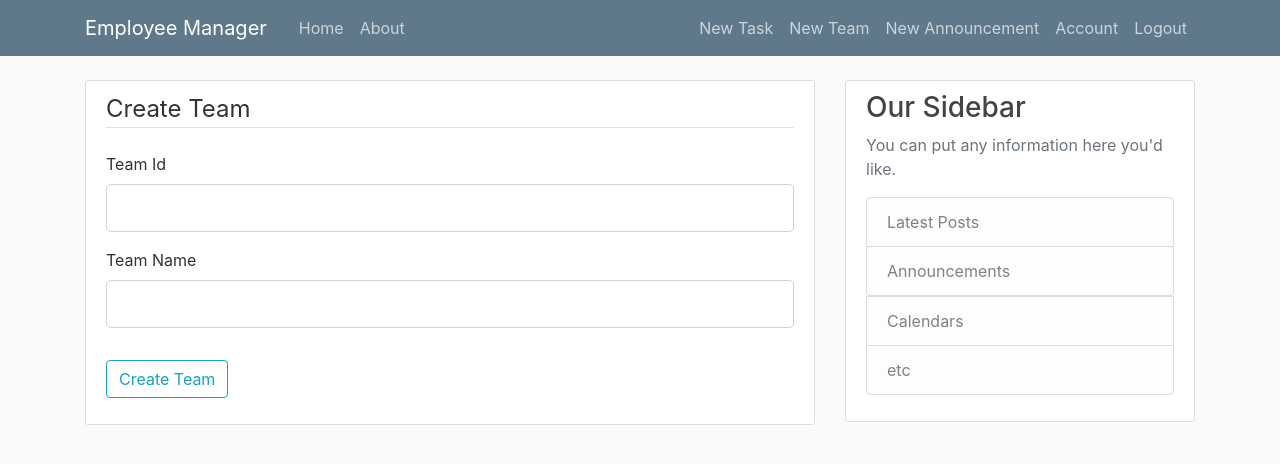
After one commit to shoushimayaUCI/employee-manager, a Flask app: page /new_team in a window 1280 px wide. The commit adds this page. Shown: the top 464 px of the page. Run offline with Flask 2, Linux system fonts and the light colour scheme; the visitor is signed in with stand-in values (Sample User, id 1); parts of the project's set-up code (start-up, migrations or seed data) failed here and were passed over; some libraries are stand-ins or nearby versions.

Commit message:
connected to Google Cloud SQL and allowed creating new teams

```diff
--- a/employee_manager/forms.py
+++ b/employee_manager/forms.py
@@ -86,3 +86,13 @@ class AnnouncementForm(FlaskForm):
 	def validate_team(self, team):
 		if team.data and not Team.query.filter_by(team_name=team.data).first():
 			raise ValidationError('team not found')
+
+
+class TeamForm(FlaskForm):
+	team_id = StringField('Team Id', validators=[DataRequired(), Length(max=50)])
+	team_name = StringField('Team Name', validators=[DataRequired(), Length(max=50)])
+	submit = SubmitField('Create Team')
+
+	def validate_team_id(self, team_id):
+		if Team.query.filter_by(team_id=team_id.data).first():
+			raise ValidationError('Team Id Taken')
--- a/employee_manager/models.py
+++ b/employee_manager/models.py
@@ -42,4 +42,4 @@ class Announcement(db.Model):
     author = db.Column(db.String(50), db.ForeignKey('user.email'), nullable=False)
     description = db.Column(db.Text())
     date_post = db.Column(db.DateTime, nullable=False, default=datetime.utcnow)
-    team = db.Column(db.String(50), db.ForeignKey('team.team_name'), nullable=False)
+    team = db.Column(db.String(50), db.ForeignKey('team.team_id'), nullable=False)
--- a/employee_manager/routes.py
+++ b/employee_manager/routes.py
@@ -132,3 +132,15 @@ def new_announcement():
         flash('You successfully made an announcement!', 'success')
         return redirect(url_for('announcements'))
     return render_template('new_announcement.html', form=form)
+
+
+@app.route("/new_team", methods=['GET', 'POST'])
+@login_required
+def new_team():
+    form = TeamForm()
+    if form.validate_on_submit():
+        db.session.add(Team(team_id=form.team_id.data, team_name=form.team_name.data))
+        db.session.commit()
+        flash('You successfully made a team!', 'success')
+        return redirect(url_for('home'))
+    return render_template('new_team.html', form=form)
--- a/employee_manager/templates/layout.html
+++ b/employee_manager/templates/layout.html
@@ -35,6 +35,7 @@
             <div class="navbar-nav">
               {% if current_user.is_authenticated %}
                 <a class="nav-item nav-link" href="{{ url_for('new_task') }}">New Task</a>
+                <a class="nav-item nav-link" href="{{ url_for('new_team') }}">New Team</a>
                 <a class="nav-item nav-link" href="{{ url_for('new_announcement') }}">New Announcement</a>
                 <a class="nav-item nav-link" href="{{ url_for('account') }}">Account</a>
                 <a class="nav-item nav-link" href="{{ url_for('logout') }}">Logout</a>
--- /dev/null
+++ b/employee_manager/templates/new_team.html
@@ -0,0 +1,40 @@
+{% extends "layout.html" %}
+{% block content %}
+    <div class="content-section">
+        <form method="POST" action="" enctype="multipart/form-data">
+            {{ form.hidden_tag() }}
+            <fieldset class="form-group">
+                <legend class="border-bottom mb-4">Create Team</legend>
+                <div class="form-group">
+                    {{ form.team_id.label(class="form-control-label") }}
+                    {% if form.team_id.errors %}
+                        {{ form.team_id(class="form-control form-control-lg is-invalid") }}
+                        <div class="invalid-feedback">
+                            {% for error in form.team_id.errors %}
+                                <span>{{ error }}</span>
+                            {% endfor %}
+                        </div>
+                    {% else %}
+                        {{ form.team_id(class="form-control form-control-lg") }}
+                    {% endif %}
+                </div>
+                <div class="form-group">
+                    {{ form.team_name.label(class="form-control-label") }}
+                    {% if form.team_name.errors %}
+                        {{ form.team_name(class="form-control form-control-lg is-invalid") }}
+                        <div class="invalid-feedback">
+                            {% for error in form.team_name.errors %}
+                                <span>{{ error }}</span>
+                            {% endfor %}
+                        </div>
+                    {% else %}
+                        {{ form.team_name(class="form-control form-control-lg") }}
+                    {% endif %}
+                </div>
+            </fieldset>
+            <div class="form-group">
+                {{ form.submit(class="btn btn-outline-info") }}
+            </div>
+        </form>
+    </div>
+{% endblock content %}
```
Also changed, not shown: employee_manager/__init__.py (+16 -1 lines), employee_manager/static/profile-pics/b3495f2caa58a36d.jpg (added).
